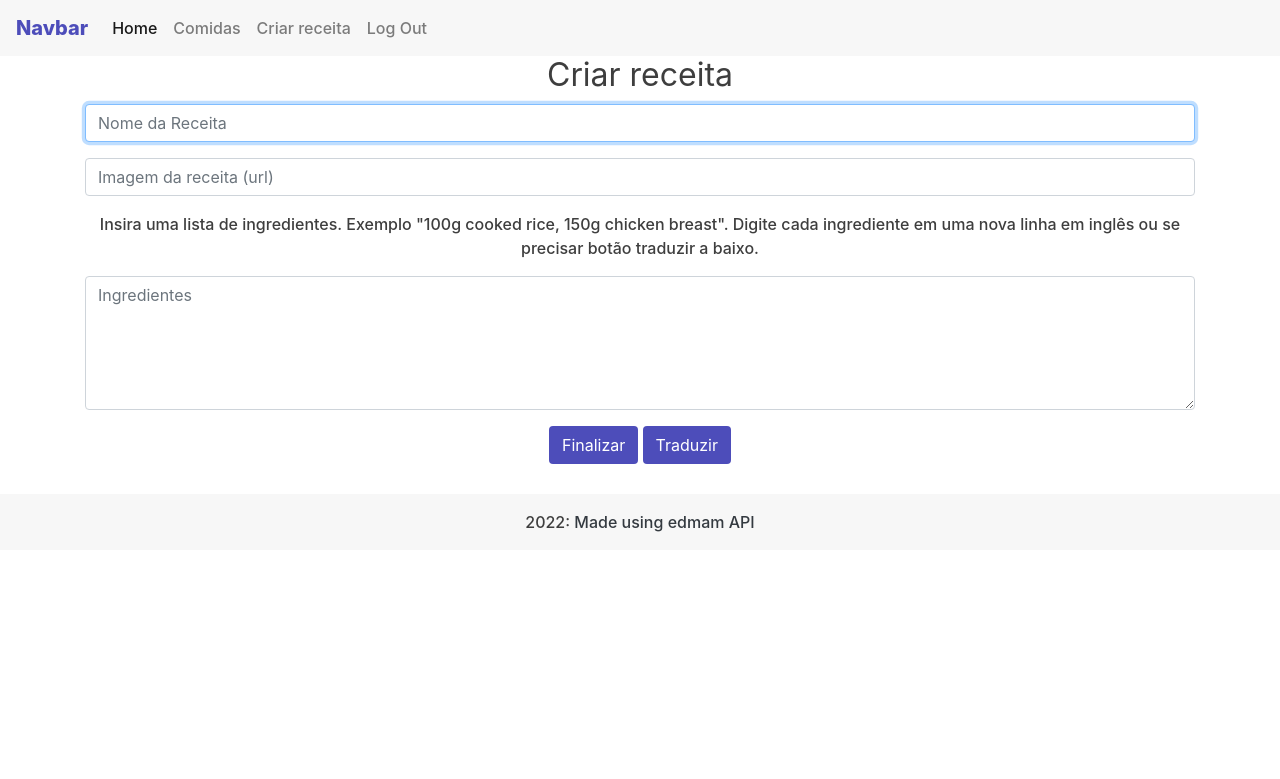
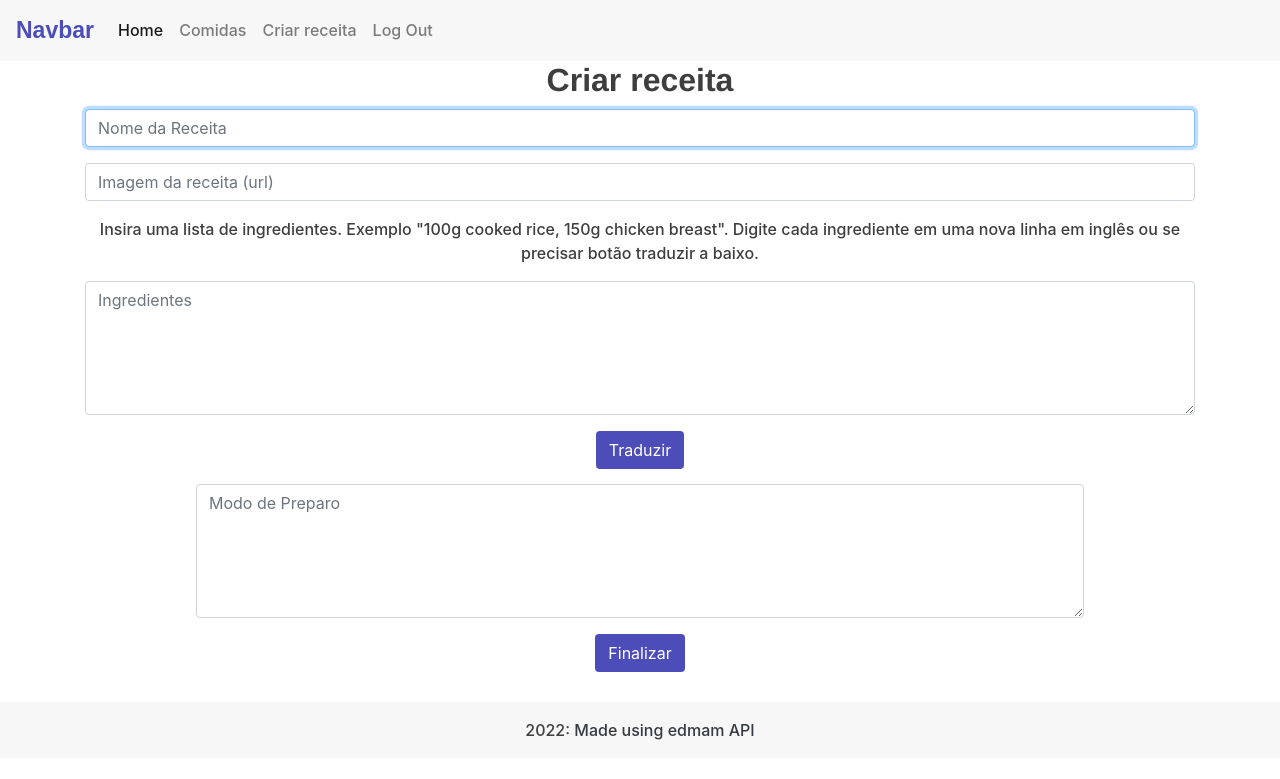
Before and after one commit to Arthur020104/Cs50Web, a Django app: page /receita in a window 1280 px wide. Shown: the top 779 px of the page. Run offline with Django 3.2, Linux system fonts and the light colour scheme; a user stored in the database is signed in; some libraries are stand-ins or nearby versions.

Commit message:
receita:sender adicionado, modo de preparo adicionado e a pagina da recita em fullpage

```diff
--- a/Django-projects/finalproject_cs50web/decidir/static/decidir/script.js
+++ b/Django-projects/finalproject_cs50web/decidir/static/decidir/script.js
@@ -1,9 +1,5 @@
 document.addEventListener('DOMContentLoaded',()=>{
-
-
-
-
-
+  document.querySelector('#fullpage').style.display = 'none';
   let recipebtn = document.querySelector("#recipe-make");
 
   if (recipebtn)
@@ -21,10 +17,7 @@ document.addEventListener('DOMContentLoaded',()=>{
         {
           if (resp.hints.length)
           {
-            /*if("sweet potato" in foods)
-            {
-              sweet problem
-            }*/
+
             nutricion.calorias += resp.hints[0].food.nutrients.ENERC_KCAL;
             nutricion.carboidratos += resp.hints[0].food.nutrients.CHOCDF;
             nutricion.proteinas +=  resp.hints[0].food.nutrients.PROCNT;
@@ -33,13 +26,6 @@ document.addEventListener('DOMContentLoaded',()=>{
             {
               if(nutricion.calorias)
               {
-                /*
-                console.log(nutricion);
-                console.log(nutricion.calorias);
-                console.log(nutricion.proteinas);
-                console.log(nutricion.gorduras);
-                console.log("carbo:"+nutricion.carboidratos);
-                */
                 fetch('/receita',
                 {
                   method: 'POST',
@@ -47,6 +33,7 @@ document.addEventListener('DOMContentLoaded',()=>{
                   {
                     name : document.querySelector("#nome_receita").value,
                     img : document.querySelector("#img_receita").value,
+                    modopreparo : document.querySelector("#modopreparo_receita").value,
                     calorias: nutricion.calorias,
                     carboidratos: nutricion.carboidratos,
                     proteinas: nutricion.proteinas,
@@ -123,7 +110,45 @@ document.addEventListener('DOMContentLoaded',()=>{
           });
       })
   }
-
+  cards_btn = document.querySelectorAll(".cards_btn");
+  if(cards_btn)
+  {
+    cards_btn.forEach(card=>
+      {
+        card.addEventListener("click",()=>
+        {
+          let id = card.dataset.id_receita;
+          fetch('/info/receita/'+id)
+          .then(response => response.json())
+          .then(receita => {
+            // Print emails
+            console.log(receita);
+            fullpage(receita)
+          });
+        });
+      });
+  }
 
 
 });
+
+function fullpage(receita)
+{
+  document.querySelector('#receitas').style.display = 'none';
+  let fullpage = document.querySelector('#fullpage');
+  fullpage.style.display = 'block';
+  let container_page = document.createElement('div');
+  let ingredientes = document.createElement('section');
+  let modopreparo = document.createElement('section');
+  fullpage.appendChild(container_page);
+  fullpage.appendChild(ingredientes);
+  fullpage.appendChild(modopreparo);
+
+  modopreparo.classList.add("container");
+  ingredientes.classList.add("container");
+  container_page.classList.add("container");
+  container_page.innerHTML= "<div class='recipe-info text-center'><h3 class='title text-center color'>"+receita.name+"</h3><img class='img-full' src="+receita.img+"><div class='row row-full'><div class='col-sm-2 coluna-full'><p class='text-center color'>Calorias</p><p class='text-center'>"+Number((receita.calorias).toFixed(1))+"</p></div><div class='col-sm-2 coluna-full'><p class='text-center color'>Carboidratos</p><p class='text-center'>"+Number((receita.carboidratos).toFixed(1))+"g</p></div><div class='coluna-full col-sm-2'><p class='text-center color'>Proteinas</p><p class='text-center'>"+Number((receita.proteinas).toFixed(1))+"g</p></div><div class='coluna-full col-sm-2'><p class='text-center color'>Gorduras</p><p class='text-center'>"+Number((receita.gorduras).toFixed(1))+"g</p></div><div class='coluna-full col-sm-2'><p class='text-center color'><i  class='fa-solid fa-heart like color'></i></p><p class='text-center'>"+receita.likes+"</p></div></div></div>";
+  ingredientes.innerHTML = "<div class='ingrdients-info text-center'><h3 class='title text-center color'>Ingredientes <i class='fa-solid fa-cart-shopping color'></i></h3><p class='text-center text'>"+receita.ingredientes+"</p></div>";
+  modopreparo.innerHTML = "<div class='ingrdients-info text-center'><h3 class='title text-center color'>Modo de preparo<i class='fa-solid fa-kitchen-set'></i></h3><p class='text-center text'>"+receita.modoPreparo+"</p></div>";
+
+}
--- a/Django-projects/finalproject_cs50web/decidir/static/decidir/styles.css
+++ b/Django-projects/finalproject_cs50web/decidir/static/decidir/styles.css
@@ -10,7 +10,6 @@ button, input[type="submit"]
     color: #fff;
     outline: none!important;
     transition: color .25s ease-in-out,background-color .25s ease-in-out,border-color .25s ease-in-out,box-shadow .25s ease-in-out!important;
-
 }
 button, input[type="submit"]:hover
 {
@@ -47,7 +46,8 @@ span
 .title
 {
     color: #3e3e3e!important;
-    font-weight: 400!important;
+    font-family: Helvetica, sans-serif;
+    font-weight: 700!important;
 }
 .link
 {
@@ -128,3 +128,76 @@ span
         opacity: 0;
     }
 }
+#modopreparo_receita
+{
+    width: 80%;
+    margin: auto;
+}
+#btn_traduzir
+{
+    margin-bottom: 15px;
+}
+.recipe-info
+{
+    margin-top: 30px!important;
+    flex-direction: column;
+    background-color: #f7f7f7!important;
+    padding: 30px;
+    margin: auto;
+    border-radius: 3px;
+}
+.ingrdients-info
+{
+    margin-top: 20px!important;
+    flex-direction: column;
+    background-color: #f7f7f7!important;
+    padding: 15px;
+    margin: auto;
+    border-radius: 3px;
+}
+.img-full
+{
+
+    width: auto;
+    margin: auto;
+    margin-bottom: 10px;
+    border-radius: 5px;
+}
+.coluna-full
+{
+    background-color: #fff;
+    padding: 10px!important;
+    width: auto!important;
+    border-radius: 8px;
+}
+.row-full
+{
+    width: 80%;
+    margin-left: 17%!important;
+}
+.color
+{
+    color:#4d4Dba!important;
+}
+.navbar-brand
+{
+    font-size: 23px!important;
+    font-family:sans-serif!important;
+}
+.text
+{
+    width: 60%!important;
+    margin: auto!important;
+}
+.fa-cart-shopping
+{
+    font-size: 20px!important;
+}
+.fa-kitchen-set
+{
+    margin-left: 5px!important;
+}
+.mg-auto
+{
+    margin: auto!important;
+}
--- a/Django-projects/finalproject_cs50web/decidir/templates/decidir/layout.html
+++ b/Django-projects/finalproject_cs50web/decidir/templates/decidir/layout.html
@@ -15,7 +15,7 @@
     </head>
     <body>
         <nav class="navbar navbar-expand-lg navbar-light bg_ligth">
-            <a style="color:#4d4Dba; font-weight: 800;"class="navbar-brand" href="{% url 'index' %}">Navbar</a>
+            <a class="navbar-brand title color" href="{% url 'index' %}">Navbar</a>
             <button class="navbar-toggler" type="button" data-toggle="collapse" data-target="#navbarNavAltMarkup" aria-controls="navbarNavAltMarkup" aria-expanded="false" aria-label="Toggle navigation">
               <span class="navbar-toggler-icon"></span>
             </button>
--- a/Django-projects/finalproject_cs50web/decidir/templates/decidir/login.html
+++ b/Django-projects/finalproject_cs50web/decidir/templates/decidir/login.html
@@ -7,11 +7,11 @@
     {% if message %}
         <div>{{ message }}</div>
     {% endif %}
-    <div class="container">
+    <div class="container mg-auto">
         <form action="{% url 'login'%}" method="post">
             {%csrf_token%}
             <div class="form-group">
-                <input class="form-control" autofocus type="text" name="username" placeholder="Username">
+                <input class="form-control" autocomplete="off" autofocus type="text" name="username" placeholder="Username">
             </div>
             <div class="form-group">
                 <input class="form-control" type="password" name="password" placeholder="Senha">
--- a/Django-projects/finalproject_cs50web/decidir/templates/decidir/recipe.html
+++ b/Django-projects/finalproject_cs50web/decidir/templates/decidir/recipe.html
@@ -6,16 +6,19 @@
 
     <div class="container text-center">
         <div class="form-group">
-            <input id="nome_receita" class="form-control" autofocus type="text" name="recipe_name" placeholder="Nome da Receita">
+            <input id="nome_receita" autocomplete="off" class="form-control" autofocus type="text" name="recipe_name" placeholder="Nome da Receita">
         </div>
         <div class="form-group">
-            <input id="img_receita" class="form-control" type="text" name="recipe_img" placeholder="Imagem da receita (url)">
+            <input id="img_receita" autocomplete="off" class="form-control" type="text" name="recipe_img" placeholder="Imagem da receita (url)">
         </div>
         <div class="form-group">
             <p>Insira uma lista de ingredientes. Exemplo "100g cooked rice, 150g chicken breast". Digite cada ingrediente em uma nova linha em inglês ou se precisar botão traduzir a baixo.</p>
-            <textarea class="form-control textarea" rows="5" name="post" placeholder="Ingredientes"  type="text" autocomplete="off"></textarea>
+            <textarea autocomplete="off" class="form-control textarea" rows="5" placeholder="Ingredientes"  type="text" autocomplete="off"></textarea>
+        </div>
+        <input id="btn_traduzir" type="submit" value="Traduzir" class="btn">
+        <div class="form-group">
+            <textarea autocomplete="off" id="modopreparo_receita" class="form-control textarea" rows="5" placeholder="Modo de Preparo"  type="text" autocomplete="off"></textarea>
         </div>
         <input id="recipe-make" type="submit" value="Finalizar" class="btn">
-        <input id="btn_traduzir" type="submit" value="Traduzir" class="btn">
     </div>
 {% endblock %}
--- a/Django-projects/finalproject_cs50web/decidir/templates/decidir/register.html
+++ b/Django-projects/finalproject_cs50web/decidir/templates/decidir/register.html
@@ -7,14 +7,14 @@
     {% if message %}
         <div>{{ message }}</div>
     {% endif %}
-    <div class="container"></div>
+    <div class="container mg-auto">
         <form action="{% url 'register'%}" method="post">
             {%csrf_token%}
             <div class="form-group">
-                <input class="form-control" autofocus type="text" name="username" placeholder="Username">
+                <input class="form-control" autocomplete="off" autofocus type="text" name="username" placeholder="Username">
             </div>
             <div class="form-group">
-                <input class="form-control" type="email" name="email" placeholder="Email">
+                <input class="form-control" autocomplete="off" type="email" name="email" placeholder="Email">
             </div>
             <div class="form-group">
                 <input class="form-control" type="password" name="password" placeholder="Senha">
--- a/Django-projects/finalproject_cs50web/decidir/urls.py
+++ b/Django-projects/finalproject_cs50web/decidir/urls.py
@@ -10,5 +10,6 @@ urlpatterns = [
     path('logout', views.logout_view, name="logout"),
     path('receita', views.create_recipe, name='recipe'),
     path('tradutor', views.tradutor, name='tradutor'),
-    path('likes', views.likes, name="likes")
+    path('likes', views.likes, name="likes"),
+    path("info/<str:content>/<int:id>", views.info, name="info")
 ]
--- a/Django-projects/finalproject_cs50web/decidir/views.py
+++ b/Django-projects/finalproject_cs50web/decidir/views.py
@@ -1,9 +1,7 @@
-from unicodedata import name
 from django.shortcuts import render
-from django.http import JsonResponse
 from django.contrib.auth import authenticate, login, logout
 from django.db import IntegrityError
-from django.http import HttpResponse, HttpResponseRedirect
+from django.http import HttpResponse, HttpResponseRedirect, JsonResponse
 from django.urls import reverse
 from django.core.paginator import Paginator
 from django.views.decorators.csrf import csrf_exempt
@@ -12,13 +10,13 @@ from .models import User, receita
 import json
 from googletrans import Translator
 from datetime import datetime
-
+from django.core.serializers import serialize
 
 def index(request):
     receitas = receita.objects.all().order_by("timestamp").reverse()
     for tms in receitas:
         tms.timestamp = datetime.fromtimestamp(float(tms.timestamp))
-    p = Paginator(receitas,10)
+    p = Paginator(receitas,9)
     page = request.GET.get('page')
     receitass = p.get_page(page)
     return render(request,"decidir/index.html",{
@@ -68,15 +66,23 @@ def register(request):
         return HttpResponseRedirect(reverse("index"))
 
     return render(request, "decidir/register.html")
-
+@login_required
 def logout_view(request):
     logout(request)
     return HttpResponseRedirect(reverse("index"))
 
-def comments(request):
+def info(request, content, id):
+    if content == "receita":
+        recipe = receita.objects.get(pk=id)
+        if not id:
+            return JsonResponse(
+                {
+                "error": "Id da receita deve ser fornecido."
+                }, status=400)
+        return JsonResponse(recipe.serialize(),status=200)
     pass
 #json post e get
-
+@login_required
 @csrf_exempt
 def create_recipe(request):
     if request.method == 'POST':
@@ -88,6 +94,7 @@ def create_recipe(request):
         foods = data.get("foods","")
         img = data.get("img","")
         name = data.get("name","")
+        modoPreparo = data.get("modopreparo","")
         if not calorias or not gorduras or not proteinas or not carboidratos or not foods or not img or not name:
             return JsonResponse(
             {
@@ -105,7 +112,7 @@ def create_recipe(request):
                 comidas += '.'
             elif i != (len(translations)-2):
                 comidas += ', '
-        recipe = receita.objects.create(name = name, img = img, ingredientes = comidas, calorias = calorias, carboidratos = carboidratos, proteinas = proteinas, gorduras = gorduras, timestamp = datetime.timestamp(datetime.now()))
+        recipe = receita.objects.create(name = name, img = img, ingredientes = comidas, calorias = calorias, carboidratos = carboidratos, proteinas = proteinas, gorduras = gorduras, timestamp = datetime.timestamp(datetime.now()), sender = request.user,modoPreparo = modoPreparo)
         recipe.save()
         return JsonResponse(
             {
@@ -116,6 +123,8 @@ def create_recipe(request):
             return render(request, "decidir/recipe.html")
         else:
             return HttpResponseRedirect(reverse("index"))
+
+@login_required
 @csrf_exempt
 def tradutor(request):
     if request.method == 'POST':
@@ -127,7 +136,7 @@ def tradutor(request):
         return JsonResponse({"traducao":translations.text}, status=200)
 
     return HttpResponse(401)
-
+@login_required
 @csrf_exempt
 def likes(request):
     if request.user.id is None:
```
Also changed, not shown: Django-projects/finalproject_cs50web/decidir/models.py (+18 -0 lines), Django-projects/finalproject_cs50web/decidir/templates/decidir/index.html (+9 -5 lines), Django-projects/finalproject_cs50web/db.sqlite3, Django-projects/finalproject_cs50web/decidir/migrations/0001_initial.py.
